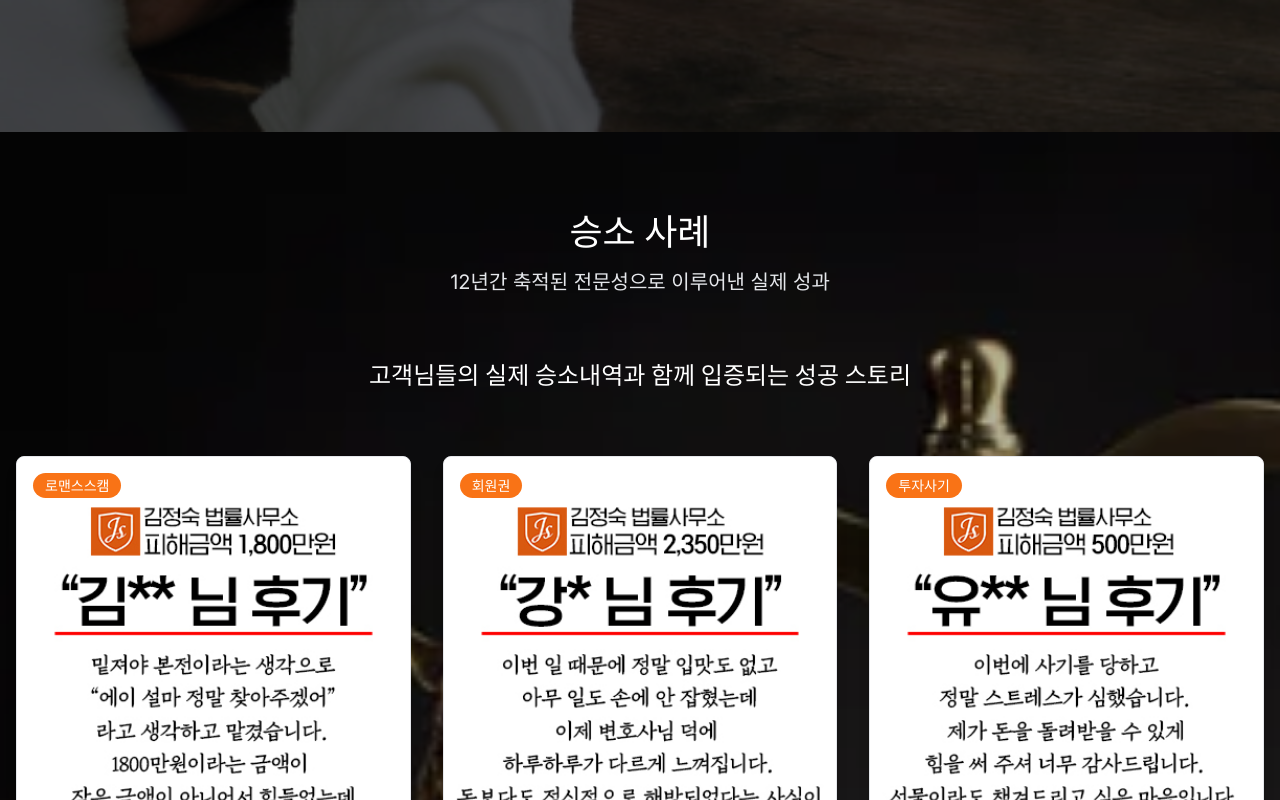
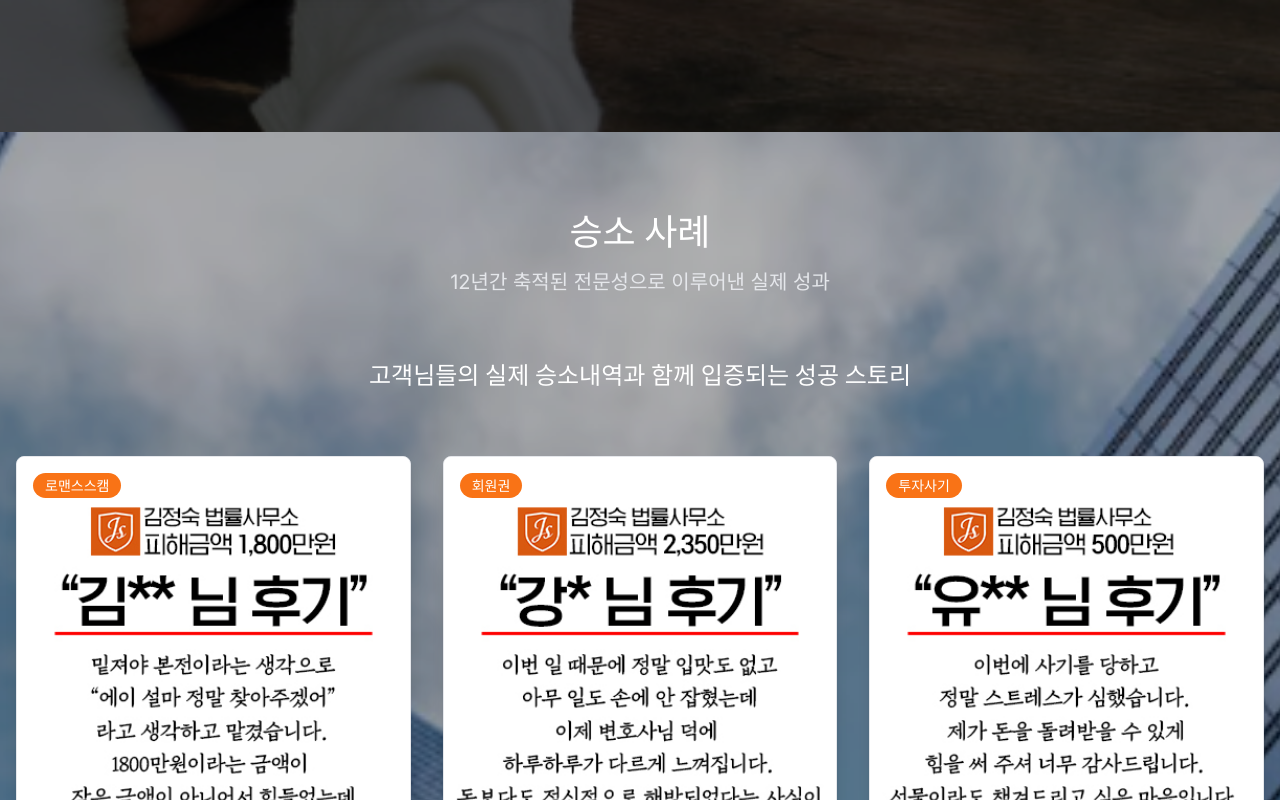
Before and after one commit to gu991230-cyber/gugit, a Next.js app: page / in a window 1280 px wide. Shown: the part 1940-2740 px from the top of the page. Built offline with nearby package versions, Linux system fonts and the light colour scheme; no server answers.

Commit message:
Improve image quality: switch to 11.PNG and add high-quality rendering CSS

```diff
--- a/src/app/page.tsx
+++ b/src/app/page.tsx
@@ -251,7 +251,11 @@ export default function Home() {
 
       {/* 4. Services Section - 승소 사례 */}
       <section id="services" className="py-20 relative bg-cover bg-center bg-no-repeat" style={{
-        backgroundImage: `url('/images/2299.PNG')`
+        backgroundImage: `url('/images/11.PNG')`,
+        imageRendering: 'high-quality',
+        WebkitImageRendering: 'high-quality',
+        MozImageRendering: 'high-quality',
+        msImageRendering: 'high-quality'
       }}>
         {/* Light Overlay for text readability */}
         <div className="absolute inset-0 bg-black/30"></div>
```
